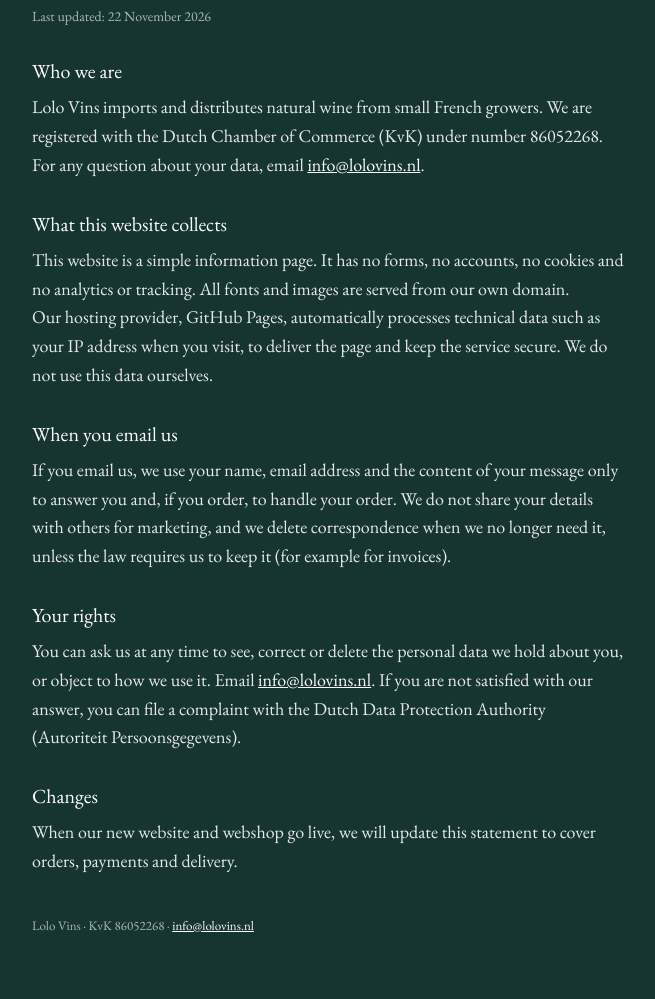
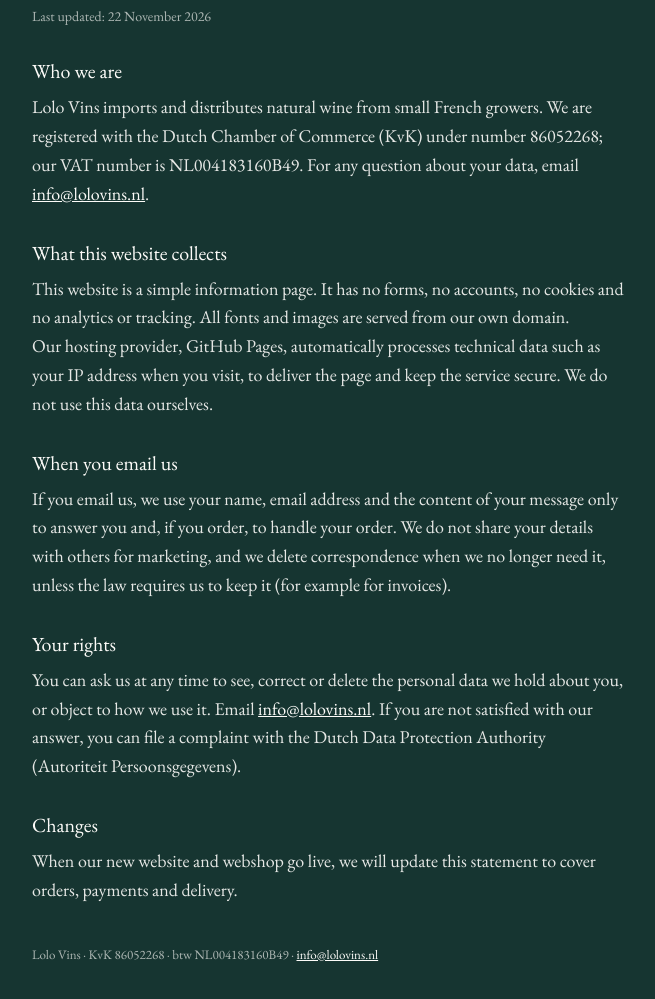
Before and after one commit to Echo687/lolovins-site, a plain HTML site: page privacy.html in a window 1280 px wide. Shown: the part 155-1154 px from the top of the page, without its empty margins (312-967 px from the left). Before the commit the page ends 1132 px from the top, so only its background shows below. Drawn offline with Linux system fonts and the light colour scheme.

Commit message:
Add VAT number to footer, privacy page and structured data
Co-Authored-By: Claude Opus 5.5 <noreply@anthropic.com>
Claude-Session: https://claude.ai/code/session_01WwxgJnV7KpGrBrboAqivdw

```diff
--- a/privacy.html
+++ b/privacy.html
@@ -33,7 +33,7 @@ footer{padding-bottom:40px;font-size:13px;color:rgba(253,252,249,.65)}
   <p class="small">Last updated: 22 November 2026</p>
 
   <h2>Who we are</h2>
-  <p>Lolo Vins imports and distributes natural wine from small French growers. We are registered with the Dutch Chamber of Commerce (KvK) under number 86052268. For any question about your data, email <a href="mailto:info@lolovins.nl">info@lolovins.nl</a>.</p>
+  <p>Lolo Vins imports and distributes natural wine from small French growers. We are registered with the Dutch Chamber of Commerce (KvK) under number 86052268; our VAT number is NL004183160B49. For any question about your data, email <a href="mailto:info@lolovins.nl">info@lolovins.nl</a>.</p>
 
   <h2>What this website collects</h2>
   <p>This website is a simple information page. It has no forms, no accounts, no cookies and no analytics or tracking. All fonts and images are served from our own domain.</p>
@@ -48,6 +48,6 @@ footer{padding-bottom:40px;font-size:13px;color:rgba(253,252,249,.65)}
   <h2>Changes</h2>
   <p>When our new website and webshop go live, we will update this statement to cover orders, payments and delivery.</p>
 </main>
-<footer>Lolo Vins · KvK 86052268 · <a href="mailto:info@lolovins.nl">info@lolovins.nl</a></footer>
+<footer>Lolo Vins · KvK 86052268 · btw NL004183160B49 · <a href="mailto:info@lolovins.nl">info@lolovins.nl</a></footer>
 </body>
 </html>
```
Also changed, not shown: index.html (+2 -2 lines).
